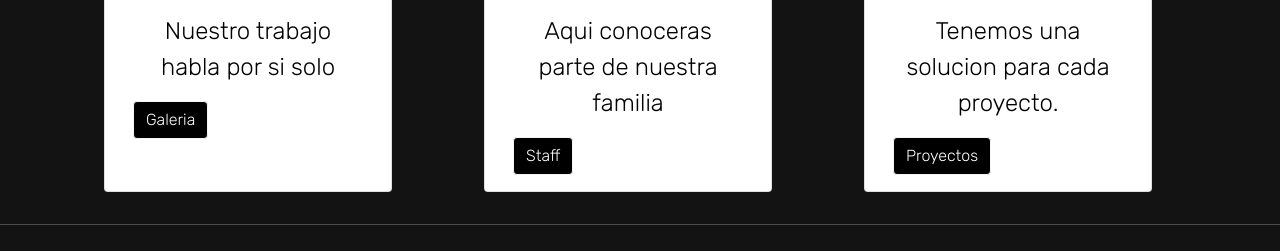
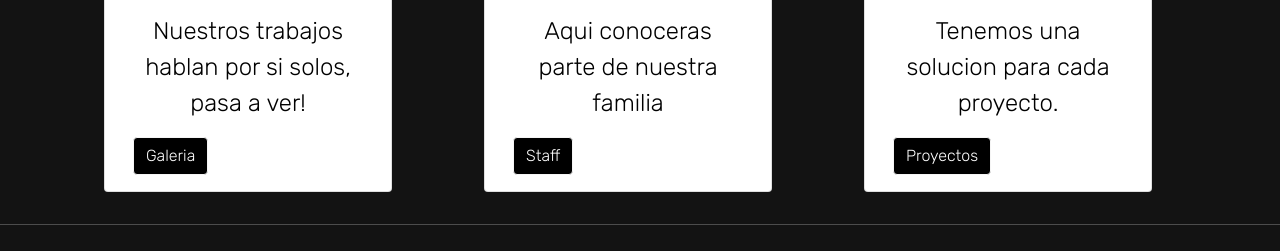
Before and after one commit to gonz410s/Construxion_46960, a website: page index.html in a window 1280 px wide. Shown: the part 1885-2136 px from the top of the page. Drawn offline with Linux system fonts and the light colour scheme.

Commit message:
Arregle una tarjeta en el index

```diff
--- a/index.html
+++ b/index.html
@@ -91,7 +91,7 @@
             <div class="card mb-3 col-sm-12 col-md-12 col-lg-4 " style="width: 18rem;">
                 <img src="https://media.istockphoto.com/id/957245348/es/foto/terraza-de-madera-rodeada-de-vegetaci%C3%B3n.jpg?s=2048x2048&w=is&k=20&c=hk3jEAKkP2xxAnUfMStzjKp-rYQbAXFW2Smsm1xCVh4=" class="card-img-top" alt="Galeria de imagenes">
                 <div class="card-body">
-                    <p class="card-text">Nuestro trabajo habla por si solo</p>
+                    <p class="card-text">Nuestros trabajos hablan por si solos, pasa a ver!</p>
                     <a href="./pages/Galeria.html" class="btn btn-primary fondoNegro">Galeria</a>
                 </div>
             </div>
```
